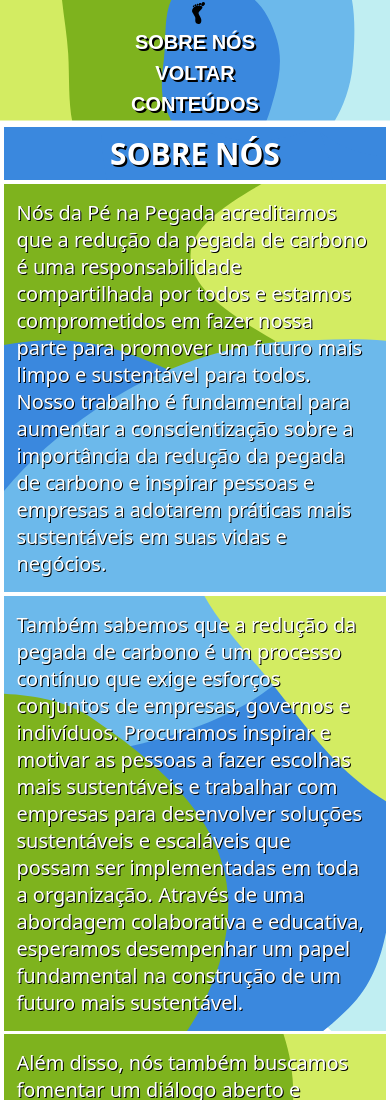
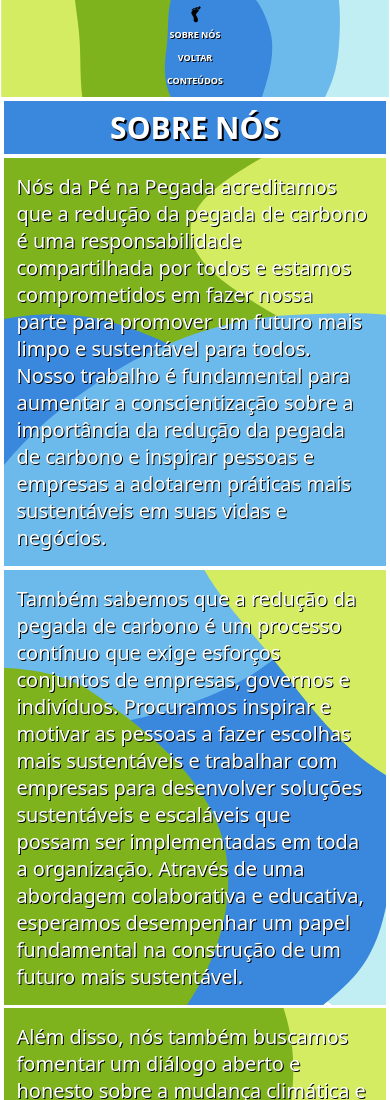
Before and after one commit to AceMonky/-PI_-P-na-Pegada-, a plain HTML site: page sobre.html in a window 390 px wide. Shown: the top 1100 px of the page. Drawn offline with Linux system fonts and the light colour scheme.

Commit message:
Detalhes finais

```diff
--- a/css/style.css
+++ b/css/style.css
@@ -32,10 +32,16 @@ body{
 }
 
 .logo img{
+    display: flex;
+    justify-content: center;
+    align-items: center;
     width: 80%;
 }
 
 .logo2 img{
+    display: flex;
+    justify-content: center;
+    align-items: center;
     width: 80%;
 }
 
@@ -46,7 +52,6 @@ body{
     text-align: center;
     list-style: none;
     margin: 0;
-    padding: 0 5px;
 }
 
 .menu li{
@@ -54,7 +59,7 @@ body{
     white-space: nowrap;
 }
 
-.menu button{
+.menu a{
     color: white;
     text-decoration: none;
     background: none;
@@ -64,20 +69,14 @@ body{
     font-weight: bold;
     white-space: nowrap;
     padding: 0 5px;
-}
-
-.menu a{
-    color: white;
-    text-decoration: none;
     font-size: 18px;
-    font-weight: bold;
-    padding: 12px;
-    transition: 0.7s;
+    transition: all 0.7s ease;
+    margin: 0 10px;
 }
 
 .menu a:hover{
     background: rgba(252, 251, 251, 0.5);
-    padding: 10px;
+    padding: 9px;
 }
 
 /* MENU BOTÃO CLIQUE */
@@ -109,7 +108,7 @@ body{
     white-space: nowrap;
 }
 
-#menuclique button{
+#menuclique a{
     color: white;
     text-decoration: none;
     background: none;
@@ -119,6 +118,13 @@ body{
     font-weight: bold;
     white-space: nowrap;
     padding: 5px;
+    transition: all 0.7s ease;
+    margin: 0 15px;
+}
+
+#menuclique a:hover{
+    background: rgba(252, 251, 251, 0.5);
+    padding: 9px;
 }
 
 /* SLIDESHOW */
@@ -149,7 +155,7 @@ body{
     margin: 0 1%;
 }
 
-  .conteudoum {
+.containerdiv {
     display: flex;
     width: 100%;
 }
@@ -166,7 +172,7 @@ body{
     margin-top: 1%;
 }
 
-  .conteudoum h3 {
+.oqediv h3 {
     font-size: 25px;
     font-family: system-ui, -apple-system, BlinkMacSystemFont, 'Segoe UI', Roboto, Oxygen, Ubuntu, Cantarell, 'Open Sans', 'Helvetica Neue', sans-serif;
     color: #FFFFFF;
@@ -176,7 +182,7 @@ body{
     align-items: center;
 }
 
-  .conteudoum p {
+.oqediv p {
     font-size: 20px;
     font-family: system-ui, -apple-system, BlinkMacSystemFont, 'Segoe UI', Roboto, Oxygen, Ubuntu, Cantarell, 'Open Sans', 'Helvetica Neue', sans-serif;
     margin: 10px;
@@ -189,7 +195,7 @@ body{
     align-items: center;
 }
 
-  .conteudoum h6 {
+.oqediv h6 {
     font-size: 25px;
     font-family: system-ui, -apple-system, BlinkMacSystemFont, 'Segoe UI', Roboto, Oxygen, Ubuntu, Cantarell, 'Open Sans', 'Helvetica Neue', sans-serif;
     margin: 10px;
@@ -200,7 +206,7 @@ body{
     align-items: center;
 }
 
-  .conteudoum li {
+.oqediv li {
     font-size: 20px;
     color: #FFFFFF;
     text-shadow: 1px 1px #000000;
@@ -230,12 +236,6 @@ body{
 
 /* CONTEUDO DOIS */
 
-.conteudodois{
-    display: flex;
-    flex-wrap: wrap;
-    width: 100%;
-}
-
 .servediv{
     background-image: url(img/fundoserve.svg);
     background-repeat: no-repeat;
@@ -247,16 +247,17 @@ body{
     width: 50%;
     margin-right: 1%;
     margin-bottom: 1%;
+    padding-bottom: 1%;
 }
 
-.conteudodois h3{
+.servediv h3{
     font-size: 25px;
     font-family: system-ui, -apple-system, BlinkMacSystemFont, 'Segoe UI', Roboto, Oxygen, Ubuntu, Cantarell, 'Open Sans', 'Helvetica Neue', sans-serif;
     color: #FFFFFF;
     text-shadow: 2px 2px #000000;
 }
 
-.conteudodois p{
+.servediv p{
     font-size: 20px;
     font-family: system-ui, -apple-system, BlinkMacSystemFont, 'Segoe UI', Roboto, Oxygen, Ubuntu, Cantarell, 'Open Sans', 'Helvetica Neue', sans-serif;
     margin: 10px;
@@ -264,10 +265,6 @@ body{
     text-shadow: 1px 1px #000000;
     margin-left: 3%;
     margin-right: 3%;
-}
-
-#pdois{
-    padding-bottom: 2%;
 }
 
 .pediv{
@@ -289,11 +286,6 @@ body{
 
 /* CONTEUDO TRES */
 
-.conteudotres{
-    display: flex;
-    width: 100%;
-}
-
 .reduzirdiv {
     background-image: url(img/fundoreduzir.svg);
     background-repeat: no-repeat;
@@ -308,7 +300,7 @@ body{
     margin-bottom: 1%;
 }
 
-.conteudotres h3{
+.reduzirdiv h3{
     font-size: 25px;
     font-family: system-ui, -apple-system, BlinkMacSystemFont, 'Segoe UI', Roboto, Oxygen, Ubuntu, Cantarell, 'Open Sans', 'Helvetica Neue', sans-serif;
     color: #FFFFFF;
@@ -316,7 +308,7 @@ body{
     padding: 5px 10px;
 }
 
-.conteudotres p{
+.reduzirdiv p{
     font-size: 20px;
     font-family: system-ui, -apple-system, BlinkMacSystemFont, 'Segoe UI', Roboto, Oxygen, Ubuntu, Cantarell, 'Open Sans', 'Helvetica Neue', sans-serif;
     margin: 10px;
@@ -346,11 +338,6 @@ body{
 
 /* CONTEUDO QUATRO */
 
-.conteudoquatro{
-    display: flex;
-    width: 100%;
-}
-
 .calculardiv{
     background-image: url(img/fundocalcular.svg);
     background-repeat: no-repeat;
@@ -365,7 +352,7 @@ body{
     margin-bottom: 1%;
 }
 
-.conteudoquatro h3{
+.calculardiv h3{
     font-size: 25px;
     font-family: system-ui, -apple-system, BlinkMacSystemFont, 'Segoe UI', Roboto, Oxygen, Ubuntu, Cantarell, 'Open Sans', 'Helvetica Neue', sans-serif;
     margin: 0;
@@ -374,7 +361,7 @@ body{
     padding: 3%;
 }
 
-.conteudoquatro p{
+.calculardiv p{
     font-size: 20px;
     font-family: system-ui, -apple-system, BlinkMacSystemFont, 'Segoe UI', Roboto, Oxygen, Ubuntu, Cantarell, 'Open Sans', 'Helvetica Neue', sans-serif;
     margin: 10px;
@@ -405,11 +392,6 @@ body{
 
 /* CONTEUDO CINCO */
 
-.conteudocinco{
-    display: flex;
-    width: 100%;
-}
-
 .divconteudos{
     background-image: url(img/fundonormas.svg);
     background-repeat: no-repeat;
@@ -426,14 +408,14 @@ body{
 }
 
 
-.conteudocinco h3{
+.divconteudos h3{
     font-size: 25px;
     font-family: system-ui, -apple-system, BlinkMacSystemFont, 'Segoe UI', Roboto, Oxygen, Ubuntu, Cantarell, 'Open Sans', 'Helvetica Neue', sans-serif;
     color: #FFFFFF;
     text-shadow: 2px 2px #000000;
 }
 
-.conteudocinco dl{
+.divconteudos dl{
     font-size: 20px;
     color: #FFFFFF;
     text-shadow: 1px 1px #000000;
@@ -441,7 +423,7 @@ body{
     margin: 10px;
 }
 
-.conteudocinco dt{
+.divconteudos dt{
     font-weight: bold;
 }
 
@@ -575,14 +557,10 @@ body{
 }
 
 
-@media screen and (max-width: 940px) {
+@media screen and (max-width: 1000px) {
 
     .menu ul{
         padding: 0;
-    }
-
-    .menu a{
-        font-size: 9px;
     }
 
     .logo{
@@ -593,25 +571,27 @@ body{
         width: 4vw;
     }
 
-    .menu button{
+    .menu a{
+        display: flex;
+        justify-content: center;
+        align-items: center;
         text-shadow: 1px 1px black;
-        padding-bottom: 7px;
-    }
-
-    #menuclique button{
-        text-shadow: 1px 1px black;
-        padding-bottom: 7px;
-    }
-
-    .menu a{
-        padding: 5px;
+        font-size: 9px;
     }
 
     .menu a:hover{
-        padding: 8px;
+        padding: 3px;
     }
 
-    .conteudoum{
+    #menuclique a{
+        text-shadow: 1px 1px black;
+    }
+
+    #menuclique a:hover{
+        padding: 3px;
+    }
+
+    .containerdiv{
         display: flex;
         flex-direction: column;
     }
@@ -625,11 +605,6 @@ body{
         width: 100%;
     }
 
-    .conteudodois{
-        display: flex;
-        flex-direction: column;
-    }
-
     .servediv{
         width: 100%;
         flex-direction: column;
@@ -637,11 +612,6 @@ body{
 
     .pediv{
         width: 100%;
-    }
-
-    .conteudotres{
-        display: flex;
-        flex-direction: column;
     }
 
     .reduzirdiv{
@@ -653,11 +623,6 @@ body{
         width: 100%;
     }
 
-    .conteudoquatro{
-        display: flex;
-        flex-direction: column;
-    }
-
     .calculardiv{
         width: 100%;
         flex-direction: column;
@@ -665,11 +630,6 @@ body{
 
     .calculadoradiv{
         width: 100%;
-    }
-
-    .conteudocinco{
-        display: flex;
-        flex-direction: column;
     }
 
     .divconteudos{
@@ -701,29 +661,23 @@ body{
         background-position: center;
         background-image: url(img/menucelular.svg);
         position: relative;
-        height: 150px;
+        height: 200px;
         background-size: cover;
     }
 
-    .menu a{
-        font-size: 20px;
-    }
-
     .menu ul{
-        padding: 0 1px;
+        padding: 10px;
         flex-direction: column;
     }
 
     .menu li{
-        margin: 3%;
+        margin: 5px;
     }
 
-    .menu button{
-        text-shadow: 2px 2px black;
-    }
-
-    .menu a:hover{
-        padding: 2px;
+    .menu a{
+        text-shadow: 1px 1px black;
+        font-size: 14px;
+        margin: 5px;
     }
 
     #menuclique {
@@ -748,8 +702,12 @@ body{
         font-size: 12px;
     }
 
+    #menuclique a:hover{
+        padding: 2px;
+    }
+
     #menuclique li{
-        margin: -1%;
+        margin: 1px;
     }
 
     .logo img{
--- a/css/styleconteudos.css
+++ b/css/styleconteudos.css
@@ -31,6 +31,9 @@ body{
 }
 
 .logo img{
+    display: flex;
+    justify-content: center;
+    align-items: center;
     width: 80%;
 }
 
@@ -40,7 +43,6 @@ body{
     align-items: center;
     list-style: none;
     margin: 0;
-    padding: 5px;
 }
 
 .menu li{
@@ -48,7 +50,10 @@ body{
     white-space: nowrap;
 }
 
-.menu button{
+.menu a{
+    display: flex;
+    justify-content: center;
+    align-items: center;
     color: white;
     text-decoration: none;
     background: none;
@@ -58,20 +63,13 @@ body{
     text-transform: uppercase;
     font-weight: bold;
     white-space: nowrap;
-}
-
-.menu a{
-    color: white;
-    text-decoration: none;
-    font-size: 18px;
-    font-weight: bold;
-    padding: 18px;
-    transition: 0.7s ease-in;
+    transition: all 0.7s ease;
+    margin: 0 20px;
 }
 
 .menu a:hover{
     background: rgba(252, 251, 251, 0.5);
-    padding: 10px;
+    padding: 9px;
 }
 
 /* ARTICLE */
@@ -429,31 +427,26 @@ body{
     font-weight: bold;
 }
 
-@media screen and (max-width: 940px) {
+@media screen and (max-width: 1000px) {
 
     .menu ul{
         padding: 0;
-    }
-
-    .menu a{
-        font-size: 9px;
     }
 
     .logo{
         width: 4vw;
     }
 
-    .menu button{
+    .menu a{
+        display: flex;
+        justify-content: center;
+        align-items: center;
         text-shadow: 1px 1px black;
-        padding-bottom: 7px;
-    }
-
-    .menu a{
-        padding: 5px;
+        font-size: 9px;
     }
 
     .menu a:hover{
-        padding: 8px;
+        padding: 3px;
     }
 
     #botaoseta{
@@ -547,26 +540,22 @@ body{
         background-image: url(img/imgconteudos/menucelular.svg);
     }
 
-    .menu a{
-        font-size: 20px;
-    }
-
     .menu ul{
-        padding: 0 6px;
+        padding: 5px;
         flex-direction: column;
     }
 
-    .menu button{
-        text-shadow: 2px 2px black;
+    .menu a{
+        margin: 5px;
     }
 
     .menu a:hover{
-        padding: 2px;
+        padding: 0;
+        background: none;
     }
 
-    .menu img{
-        width: 7vw;
-        margin-right: 10px;
+    .logo img{
+        width: 5vw;
     }
 
     .videoumdiv{
--- a/css/stylesobre.css
+++ b/css/stylesobre.css
@@ -27,9 +27,11 @@
     width: 100%;
 }
 
-.menu img{
-    width: 3vw;
-    padding: 3px;
+.logo img{
+    display: flex;
+    justify-content: center;
+    align-items: center;
+    width: 80%;
 }
 
 .menu ul{
@@ -38,7 +40,6 @@
     align-items: center;
     list-style: none;
     margin: 0;
-    padding: 5px;
 }
 
 .menu li{
@@ -46,7 +47,10 @@
     white-space: nowrap;
 }
 
-.menu button{
+.menu a{
+    display: flex;
+    justify-content: center;
+    align-items: center;
     color: white;
     text-decoration: none;
     background: none;
@@ -56,20 +60,13 @@
     text-transform: uppercase;
     font-weight: bold;
     white-space: nowrap;
-}
-
-.menu a{
-    color: white;
-    text-decoration: none;
-    font-size: 18px;
-    font-weight: bold;
-    padding: 18px;
-    transition: 0.7s ease-in;
+    transition: 0.7s;
+    margin: 0 20px;
 }
 
 .menu a:hover{
     background: rgba(252, 251, 251, 0.5);
-    padding: 10px;
+    padding: 9px;
 }
 
 /* SECTION */
@@ -349,31 +346,23 @@
     font-weight: bold;
 }
 
-@media screen and (max-width: 940px) {
+@media screen and (max-width: 1000px) {
 
     .menu ul{
         padding: 0;
-    }
-
-    .menu a{
-        font-size: 9px;
     }
 
     .logo{
         width: 4vw;
     }
 
-    .menu button{
-        text-shadow: 1px 1px black;
-        padding-bottom: 7px;
-    }
-
     .menu a{
-        padding: 5px;
+        text-shadow: 1px 1px #000000;
+        font-size: 9px;
     }
 
     .menu a:hover{
-        padding: 8px;
+        padding: 3px;
     }
 
     #botaoseta{
@@ -416,27 +405,22 @@
         background-image: url(img/imgsobre/menucelular.svg);
     }
 
-    .menu a{
-        font-size: 20px;
-    }
-
     .menu ul{
-        padding: 0 6px;
+        padding: 5px;
         flex-direction: column;
     }
 
-    .menu button{
-        text-shadow: 2px 2px black;
+    .menu a{
+        margin: 5px;
     }
 
     .menu a:hover{
-        padding: 2px;
+        padding: 0;
+        background: none;
     }
 
-    .menu img{
-        width: 7vw;
-        padding: 0;
-        margin-left: 10px;
+    .logo img{
+        width: 5vw;
     }
 
     .blocos{
--- a/sobre.html
+++ b/sobre.html
@@ -14,29 +14,17 @@
       <header class="container">
         <nav class="menu">
           <ul>
-            <li>
+            <li class="logo">
               <img src="img/logope.svg">
             </li>
             <li>
-              <button>
-                <a href="sobre.html">
-                  Sobre nós
-                </a>
-              </button>
+              <a href="sobre.html">Sobre nós</a>
             </li>
             <li>
-              <button>
-                <a href="index.html">
-                  Voltar
-                </a>
-              </button>
+              <a href="index.html">Voltar</a>
             </li>
             <li>
-              <button>
-                <a href="conteudos.html">
-                  Conteúdos
-                </a>
-              </button>
+              <a href="conteudos.html">Conteúdos</a>
             </li>
           </ul>
         </nav>
```
Also changed, not shown: conteudos.html (+3 -9 lines), index.html (+15 -51 lines). Lines whose indentation alone changed are shown as unchanged.
